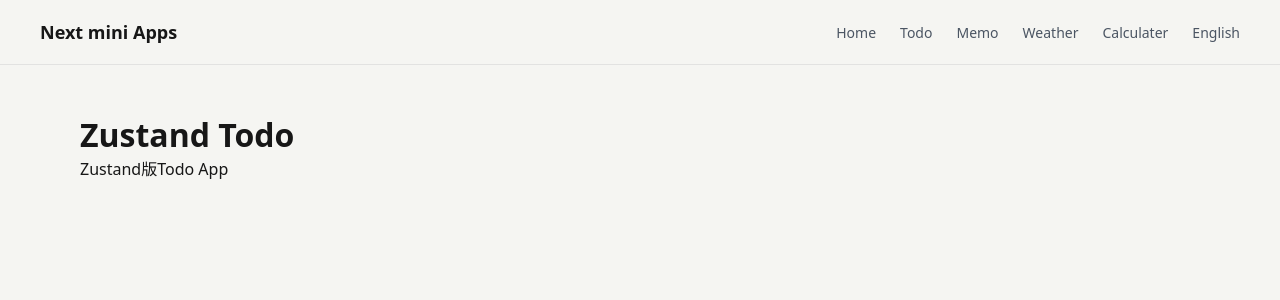
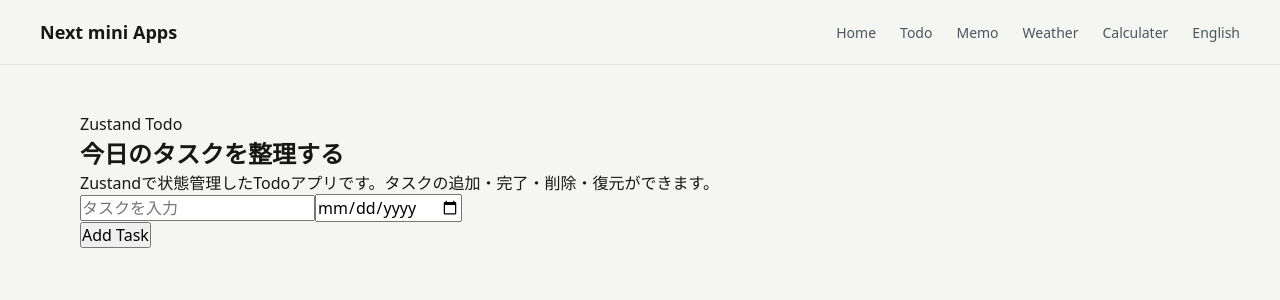
Before and after one commit to usamiyouhei/mini_apps_collection, a Next.js app: page /todo-zustand in a window 1280 px wide. Shown: the top 300 px of the page. Built offline with nearby package versions, Linux system fonts and the light colour scheme.

Commit message:
TaskForm add

```diff
--- a/src/app/todo-zustand/page.tsx
+++ b/src/app/todo-zustand/page.tsx
@@ -1,11 +1,20 @@
 import React from "react";
-import {} from "module";
+import styles from "./todo-zustand.module.scss";
+import ZustandTaskForm from "@/components/todo-zustand/ZustandTaskForm";
 
 export default function TodoZustandPage() {
   return (
-    <main>
-      <h1>Zustand Todo</h1>
-      <p>Zustand版Todo App</p>
+    <main className={styles.page}>
+      <section className={styles.todoCard}>
+        <div className={styles.header}>
+          <p className={styles.label}>Zustand Todo</p>
+          <h1 className={styles.title}>今日のタスクを整理する</h1>
+          <p className={styles.description}>
+            Zustandで状態管理したTodoアプリです。タスクの追加・完了・削除・復元ができます。
+          </p>
+        </div>
+        <ZustandTaskForm />
+      </section>
     </main>
   );
 }
--- a/src/components/todo-zustand/ZustandTaskForm.tsx
+++ b/src/components/todo-zustand/ZustandTaskForm.tsx
@@ -1,5 +1,35 @@
-import React from "react";
+"use client";
+
+import { useTodoStore } from "@/store/todo.store";
+import { useState } from "react";
+import styles from "./ZustandTaskForm.module.scss";
 
 export default function ZustandTaskForm() {
-  return <div></div>;
+  const [title, setTitle] = useState("");
+  const [date, setDate] = useState("");
+
+  const addTask = useTodoStore((state) => state.addTask);
+
+  return (
+    <form className={styles.form}>
+      <div className={styles.inputGroup}>
+        <input
+          className={styles.input}
+          type="text"
+          placeholder="タスクを入力"
+          value={title}
+          onChange={(e) => setTitle(e.target.value)}
+        />
+        <input
+          className={styles.dateInput}
+          type="date"
+          value={date}
+          onChange={(e) => setDate(e.target.value)}
+        />
+      </div>
+      <button className={styles.button} type="submit">
+        Add Task
+      </button>
+    </form>
+  );
 }
```
Also changed, not shown: src/components/todo-zustand/ZustandDeleteTask.module.scss (added), src/components/todo-zustand/ZustandTaskForm.module.scss (added), src/components/todo-zustand/ZustandTaskList.module.scss (added).
